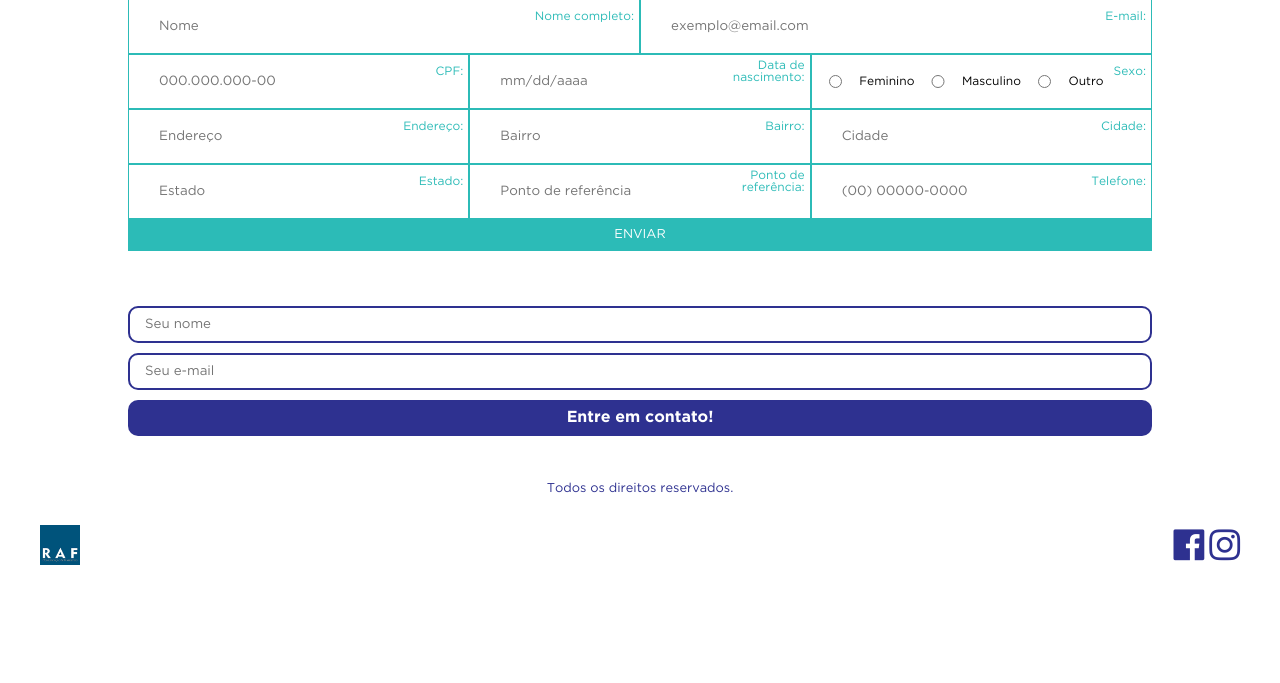
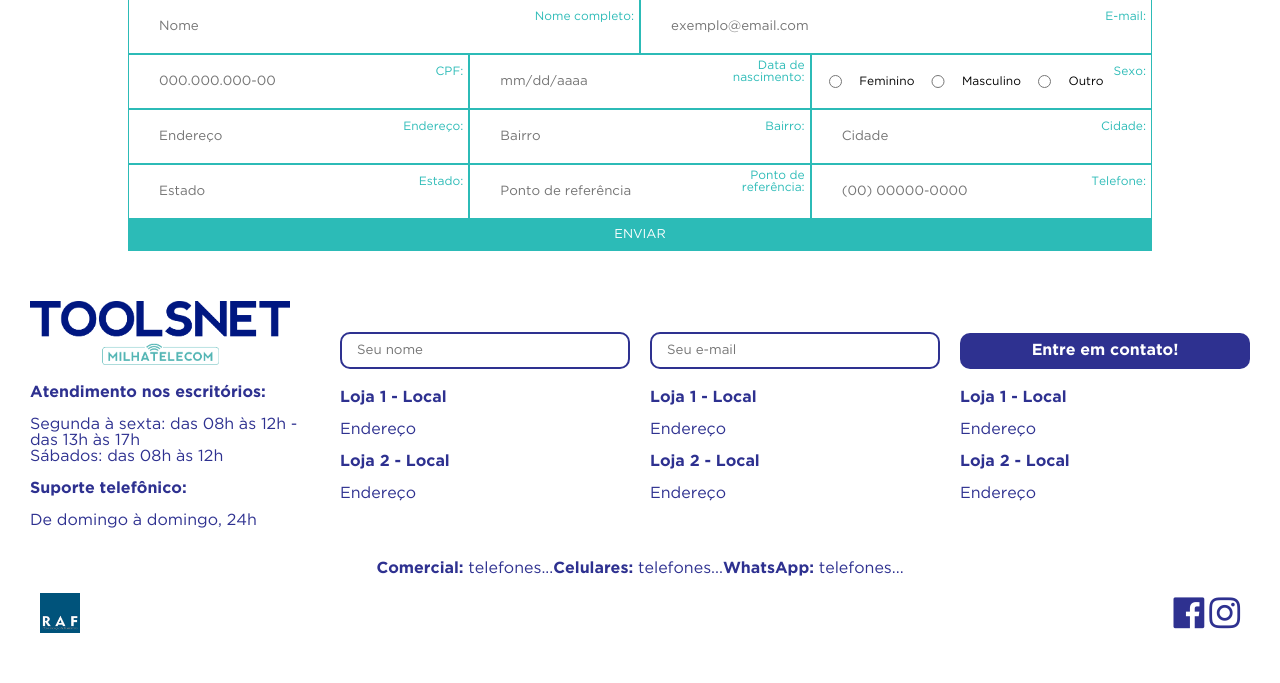
Before and after one commit to victorvieirar/Milha-Telecom, a PHP site: page /contato in a window 1280 px wide. Shown: the part 195-878 px from the top of the page. Before the commit the page ends 760 px from the top, so only its background shows below. Run offline with PHP 8.4, Linux system fonts and the light colour scheme; data that the repository does not hold is empty.

```diff
--- a/contato/index.php
+++ b/contato/index.php
@@ -1,13 +1,14 @@
 <?php
 
-require_once ('../php/config/database.php');
-require_once ('../php/controllers/options.php');
-require_once ('../php/controllers/plans.php');
+require_once('../php/config/database.php');
+require_once('../php/controllers/options.php');
+require_once('../php/controllers/plans.php');
 
 $plans = getPlans($conn);
 ?>
 <!DOCTYPE html>
 <html>
+
 <head>
     <meta charset="utf-8">
     <meta http-equiv="X-UA-Compatible" content="IE=edge">
@@ -19,6 +20,7 @@ $plans = getPlans($conn);
     <link rel="stylesheet" type="text/css" media="screen" href="../css/styles.desktop.css">
     <link rel="stylesheet" href="https://use.fontawesome.com/releases/v5.7.2/css/all.css" integrity="sha384-fnmOCqbTlWIlj8LyTjo7mOUStjsKC4pOpQbqyi7RrhN7udi9RwhKkMHpvLbHG9Sr" crossorigin="anonymous">
 </head>
+
 <body>
     <header>
         <img src="../assets/logo.png" class="logo" alt="Logotipo ToolsNET" onclick="window.open('../', '_self');">
@@ -107,19 +109,85 @@ $plans = getPlans($conn);
     </section>
 
     <footer>
-            <form action="php/operations/request-contact.php" method="post">
+        <div class="col">
+            <img style="width: 100%; padding-right: 30px;" src="../assets/logo.transparent.png" alt="logotipo">
+            <div class="blue">
+                <p class="bold">Atendimento nos escritórios:</p>
+                <p>
+                    Segunda à sexta: das 08h às 12h - das 13h às 17h
+                    <br>
+                    Sábados: das 08h às 12h
+                </p>
+            </div>
+            <div class="blue">
+                <p class="bold">Suporte telefônico:</p>
+                <p>
+                    De domingo à domingo, 24h
+                </p>
+            </div>
+        </div>
+
+        <div class="col">
+            <input type="text" name="name" id="name" placeholder="Seu nome">
+            <div class="blue">
+                <p class="bold">Loja 1 - Local</p>
+                <p>
+                    Endereço
+                </p>
+            </div>
+            <div class="blue">
+                <p class="bold">Loja 2 - Local</p>
+                <p>
+                    Endereço
+                </p>
+            </div>
+        </div>
+
+        <div class="col">
+            <input type="email" name="email" id="email" placeholder="Seu e-mail">
+            <div class="blue">
+                <p class="bold">Loja 1 - Local</p>
+                <p>
+                    Endereço
+                </p>
+            </div>
+            <div class="blue">
+                <p class="bold">Loja 2 - Local</p>
+                <p>
+                    Endereço
+                </p>
+            </div>
+        </div>
+
+        <div class="col">
+            <button type="submit" value="send" class="white bold">Entre em contato!</button>
+            <div class="blue">
+                <p class="bold">Loja 1 - Local</p>
+                <p>
+                    Endereço
+                </p>
+            </div>
+            <div class="blue">
+                <p class="bold">Loja 2 - Local</p>
+                <p>
+                    Endereço
+                </p>
+            </div>
+        </div>
+
+        <div class="row">
+            <p class="blue"><span class="bold">Comercial:</span> telefones...</p>
+            <p class="blue"><span class="bold">Celulares:</span> telefones...</p>
+            <p class="blue"><span class="bold">WhatsApp:</span> telefones...</p>
+        </div>
+
+        <form action="#" id="mob-newsletter">
             <input type="text" name="name" id="name" placeholder="Seu nome">
             <input type="email" name="email" id="email" placeholder="Seu e-mail">
             <button type="submit" value="send" class="white bold">Entre em contato!</button>
         </form>
 
-            <p id="credits">
-                <span class="blue bold uppercase"><?php echo getOption('sitename', $conn)['value']; ?></span><br>
-                <span class="blue">Todos os direitos reservados.</span><br>
-                <span class="blue"><?php echo getOption('phone', $conn)['value']; ?></span>
-            </p>
-
-            <div id="brands">
+        <div id="brands" class="row">
             <img src="../assets/logo-raf.jpg" alt="logotipo raf">
             <div id="social-networks">
                 <i class="fab fa-facebook blue" onclick="window.open('<?php echo getOption('facebook', $conn)['value']; ?>', '_blank');"></i>
@@ -131,4 +199,5 @@ $plans = getPlans($conn);
 </body>
 <script src="https://code.jquery.com/jquery-3.3.1.min.js"></script>
 <script src="../js/functions.js"></script>
+
 </html>
--- a/empresa/index.php
+++ b/empresa/index.php
@@ -54,7 +54,7 @@ $plans = getPlans($conn);
 
     <footer>
         <div class="col">
-            <img src="../assets/logo.png" alt="logotipo">
+            <img style="width: 100%; padding-right: 30px;" src="../assets/logo.transparent.png" alt="logotipo">
             <div class="blue">
                 <p class="bold">Atendimento nos escritórios:</p>
                 <p>
--- a/index.php
+++ b/index.php
@@ -30,7 +30,7 @@ if (isset($_GET['local'])) {
 </head>
 
 <body>
-
+    <script type="text/javascript" src="https://toolsnet.mktzap.com.br/webchat/"></script>
     <?php
     if (!isset($_SESSION['local'])) {
         ?>
@@ -177,11 +177,12 @@ if (isset($_GET['local'])) {
 
         <section id="our-local" class="container">
             <span id="our-local-title" class="white bold uppercase">Nossa presença</span>
+            <iframe style="width: 100%;" src="https://www.google.com/maps/d/embed?mid=1ENYSIl4WxtFHNp2iqe2S8mQemS6a6C_g" height="480"></iframe>
         </section>
 
         <footer>
             <div class="col">
-                <img src="./assets/logo.png" alt="logotipo">
+                <img style="width: 100%; padding-right: 30px;" src="./assets/logo.transparent.png" alt="logotipo">
                 <div class="blue">
                     <p class="bold">Atendimento nos escritórios:</p>
                     <p>
--- a/planos/index.php
+++ b/planos/index.php
@@ -113,7 +113,7 @@ $plans = getPlans($conn);
 
     <footer>
         <div class="col">
-            <img src="../assets/logo.png" alt="logotipo">
+            <img style="width: 100%; padding-right: 30px;" src="../assets/logo.transparent.png" alt="logotipo">
             <div class="blue">
                 <p class="bold">Atendimento nos escritórios:</p>
                 <p>
--- a/servicos/index.php
+++ b/servicos/index.php
@@ -58,7 +58,7 @@ $plans = getPlans($conn);
 
     <footer>
         <div class="col">
-            <img src="../assets/logo.png" alt="logotipo">
+            <img style="width: 100%; padding-right: 30px;" src="../assets/logo.transparent.png" alt="logotipo">
             <div class="blue">
                 <p class="bold">Atendimento nos escritórios:</p>
                 <p>
```
Also changed, not shown: assets/logo.transparent.png (added). Lines whose indentation alone changed are shown as unchanged.
